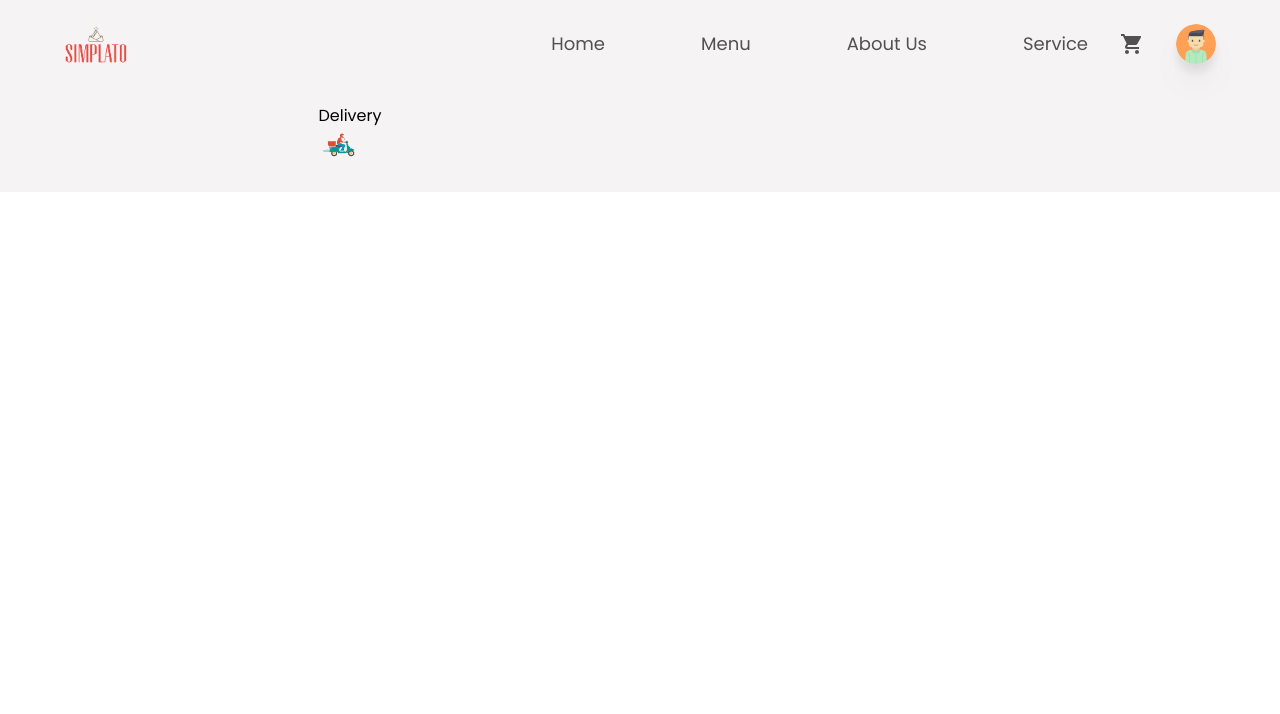
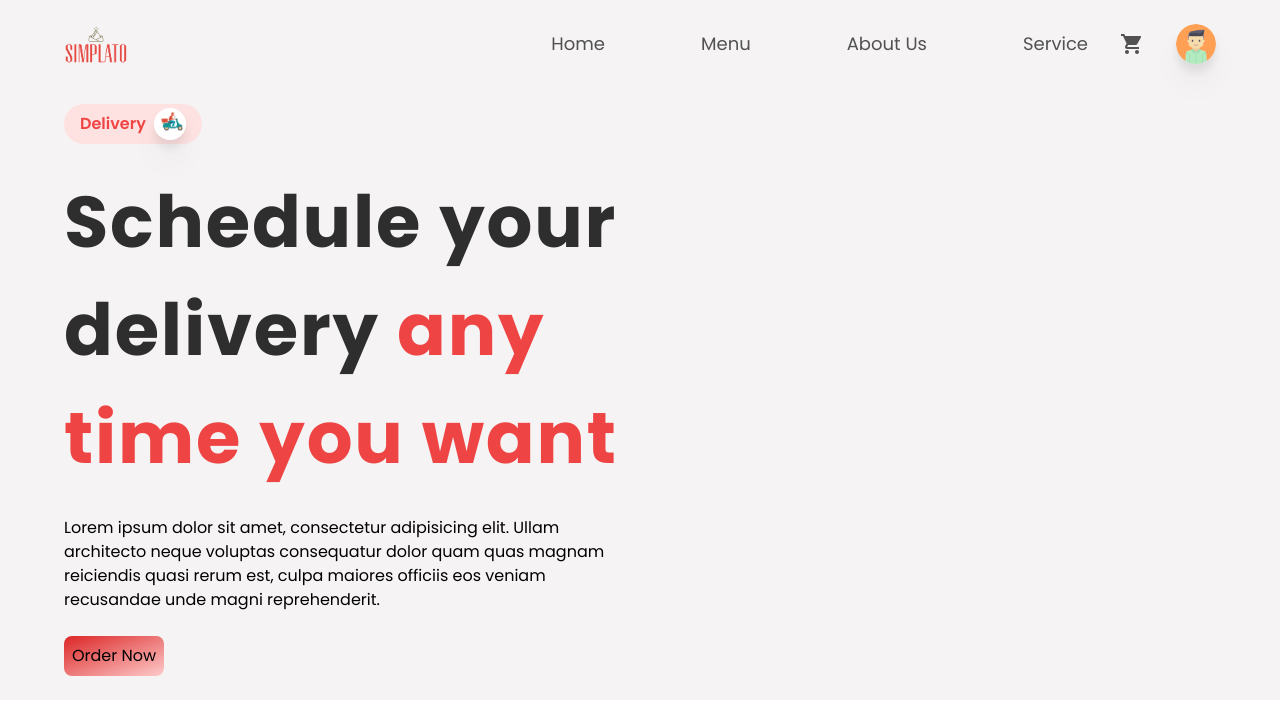
Before and after one commit to romerocam/e-simplato, a React (Create React App) app: page / in a window 1280 px wide. Shown: the top 714 px of the page. Built offline with nearby package versions, Linux system fonts and the light colour scheme.

Commit message:
styling main

```diff
--- a/src/components/Header.jsx
+++ b/src/components/Header.jsx
@@ -23,7 +23,8 @@ const Header = () => {
   const login = async () => {
     if (!user) {
       const {
-        user: { refreshToken, providerData },
+        // user: { refreshToken, providerData },
+        user: { providerData },
       } = await signInWithPopup(firebaseAuth, provider);
       dispatch({
         type: actionType.SET_USER,
--- a/src/components/MainContainer.jsx
+++ b/src/components/MainContainer.jsx
@@ -4,13 +4,33 @@ import Delivery from "../img/delivery.png";
 const MainContainer = () => {
   return (
     <div className="grid grid-cols-1 md:grid-cols-2 gap-2">
-      <div className="py-2 flex-1 flex flex-col items-start md:items-center justify-center">
-        <div>
-          <p>Delivery</p>
-          <div className="w-10 h-10 rounded-full overflow-hidden">
-            <img src={Delivery} className='w-full h-full object-contain' alt="delivery" />
+      <div className="py-2 flex-1 flex flex-col items-start justify-center gap-6">
+        <div className="flex items-center gap-2 justify-center bg-red-100 rounded-full px-4 py-1">
+          <p className="text-base text-red-500 font-semibold">Delivery</p>
+          <div className="w-8 h-8 bg-white rounded-full overflow-hidden drop-shadow-xl">
+            <img
+              src={Delivery}
+              className="w-full h-full object-contain"
+              alt="delivery"
+            />
           </div>
         </div>
+        <p className="text-[2.5rem] md:text-[4.5rem] font-bold tracking-wide text-headingColor">
+          Schedule your delivery{" "}
+          <span className="text-red-500 text-[2.5rem] md:text-[4.5rem]">any time you want</span>
+        </p>
+        <p className="text-base text-textColo text-center md:text-left">
+          Lorem ipsum dolor sit amet, consectetur adipisicing elit. Ullam
+          architecto neque voluptas consequatur dolor quam quas magnam
+          reiciendis quasi rerum est, culpa maiores officiis eos veniam
+          recusandae unde magni reprehenderit.
+        </p>
+        <button
+          type="button"
+          className="bg-gradient-to-br from-red-600 to-red-200 w-full md:w-auto px-2 py-2 rounded-lg hover:shadow-lg transition-all ease-in-out duration-100"
+        >
+          Order Now
+        </button>
       </div>
       <div className="py-2 flex-1"></div>
     </div>
```
